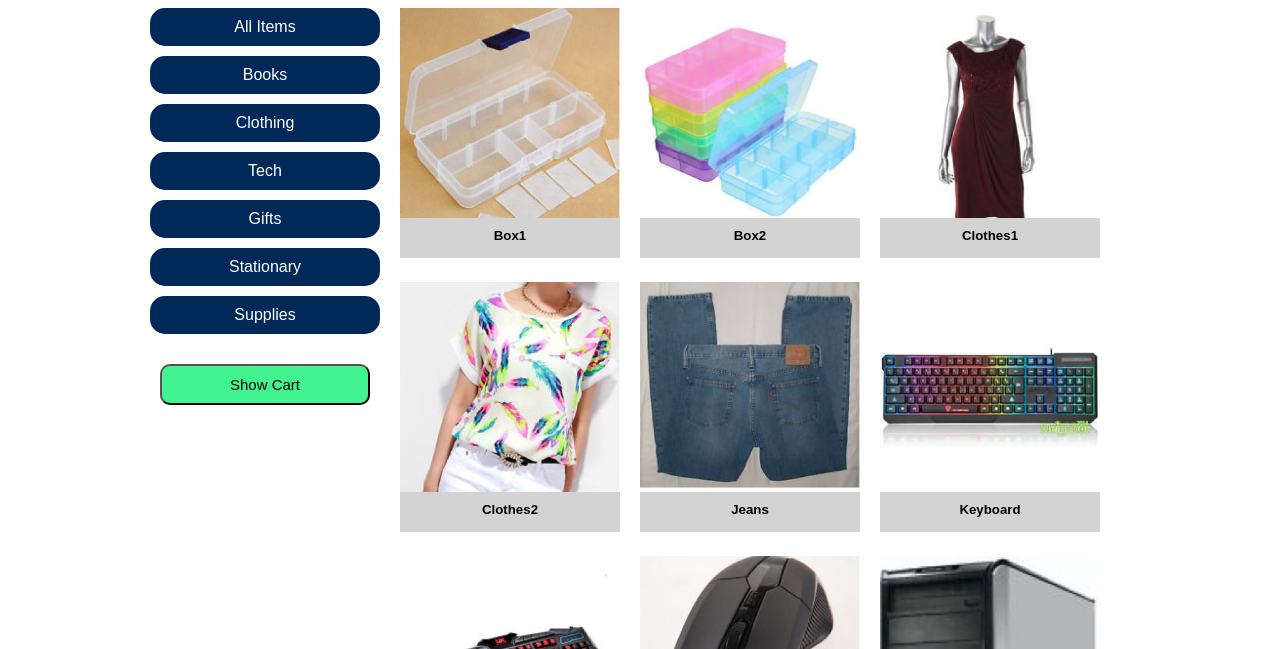
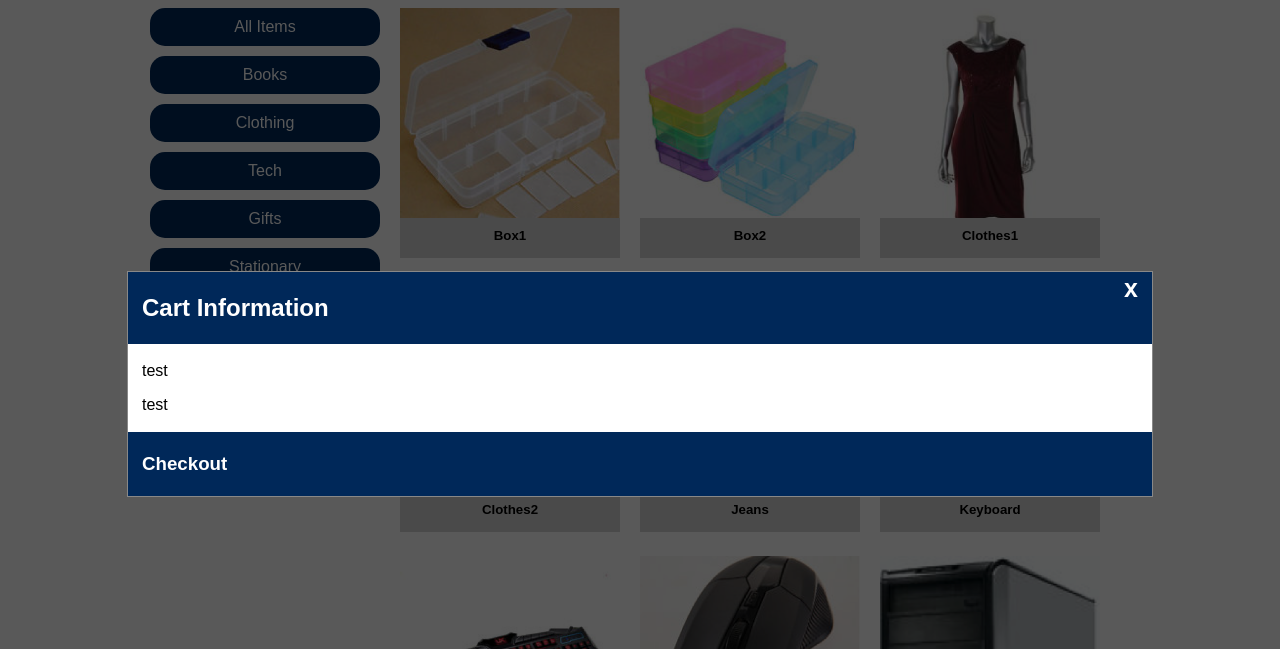
Before and after one commit to shivanshu3/CPEN400A-2016-L1A-Group3, a plain HTML site: page assignment-3/index.html in a window 1280 px wide. Both pictures are taken after a click on the button "Cart ($0)". Shown: the part 151-800 px from the top of the page. Drawn offline with Linux system fonts and the light colour scheme.

Commit message:
first 2 parts of task 4 are done. modal appears with proper background and close button functionality in top right corner

```diff
--- a/assignment-3/css/style.css
+++ b/assignment-3/css/style.css
@@ -215,3 +215,53 @@ button {
 	background-color: #002859;
 	color: white;
 }
+
+.modal {
+    display: none;
+    position: fixed;
+    z-index: 1;
+    padding-top: 33%;
+    left: 0;
+    top: 0;
+    width: 100%;
+    height: 100%;
+    overflow: auto;
+    background-color: rgba(0,0,0,0.65);
+}
+
+.modalContent {
+    position: relative;
+    background-color: white;
+    margin: auto;
+    padding: 0;
+    border: 1px solid #888;
+    width: 80%;
+}
+
+.close {
+    color: white;
+    float: right;
+    font-size: 25px;
+    font-weight: bold;
+}
+
+.close:hover {
+    color: #000;
+    cursor: pointer;
+}
+
+.modalHeader {
+    padding: 2px 14px;
+    background-color: #002859;
+    color: white;
+}
+
+.modalBody {
+	padding: 2px 14px;
+}
+
+.modalFooter {
+    padding: 2px 14px;
+    background-color: #002859;
+    color: white;
+}
--- a/assignment-3/index.html
+++ b/assignment-3/index.html
@@ -19,7 +19,7 @@
          <img src="images/ubc_header.gif">
 		</div>
 		<div id="cartPriceTracking">
-			<button id="cartButton">Cart ($0)</button>
+			<button id="cartButton" onclick="showModal()">Cart ($0)</button>
 		</div>
 	</div>
 
@@ -43,5 +43,21 @@
 	<div id="footer">
       Inactive time: 0 seconds
 	</div>
+
+	<div id="cartModal" class="modal">
+		<div class="modalContent">
+			<div class="modalHeader">
+				<span class="close" onclick="modalClose()">x</span>
+				<h2>Cart Information</h2>
+			</div>
+			<div class="modalBody">
+				<p>test</p>
+				<p>test</p>
+			</div>
+			<div class="modalFooter">
+				<h3>Checkout</h3>
+			</div>
+		</div>
+	</div>
 </body>
 </html>
--- a/assignment-3/js/cart.js
+++ b/assignment-3/js/cart.js
@@ -1,3 +1,6 @@
+var span = document.getElementsByClassName("close")[0];
+
+
 /**
  * Sets up and initializes the global variables used in this app.
  */
@@ -325,3 +328,20 @@ function showRemoveButton(show, productName) {
  	else
  		buttonClass[index].style.display = 'none';
  }
+
+/**
+ * This function displays the cart modal when user clicks on the cart button
+ */
+function showModal() {
+	var modal = document.getElementById('cartModal');
+	modal.style.display = "block";
+}
+
+/**
+ * This function closes the modal when the user clicks on the x at the
+ * top right corner of the modal
+ */
+function modalClose() {
+	var modal = document.getElementById('cartModal');
+	modal.style.display = "none";
+}
```
